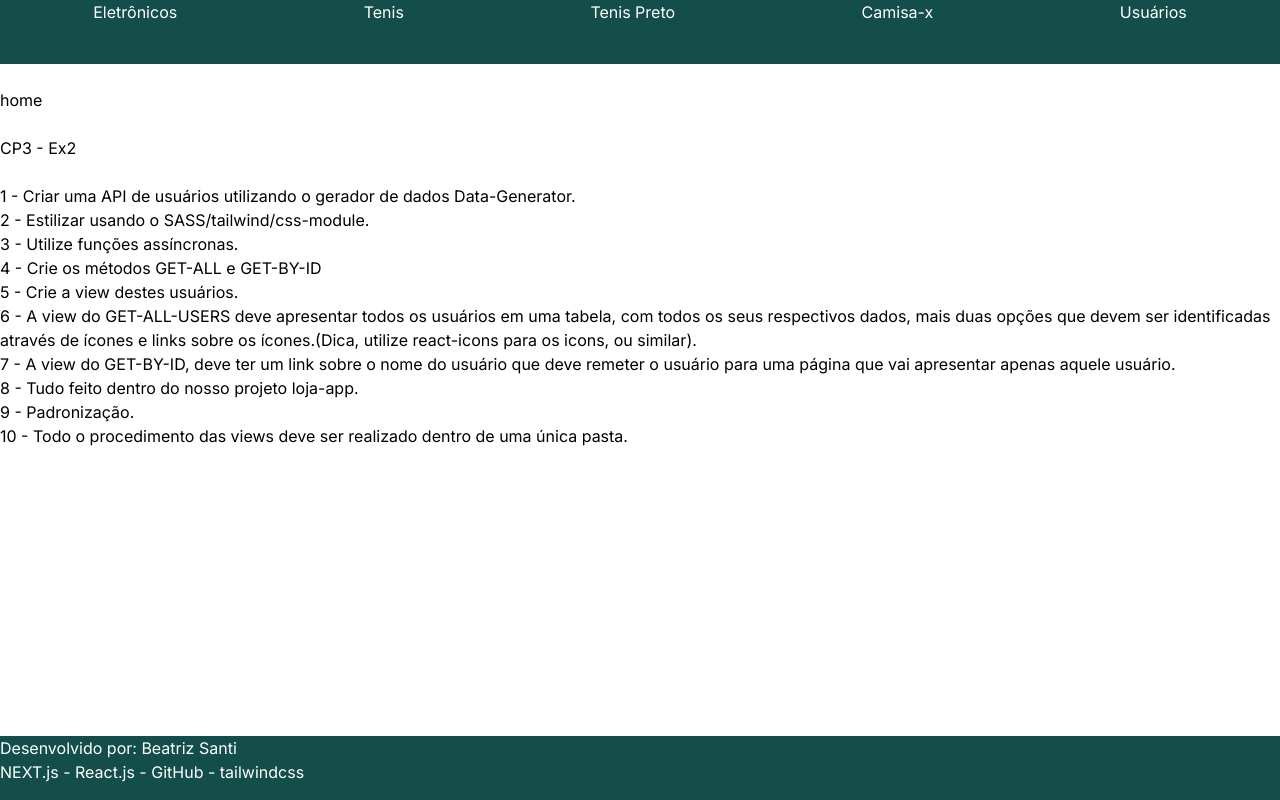
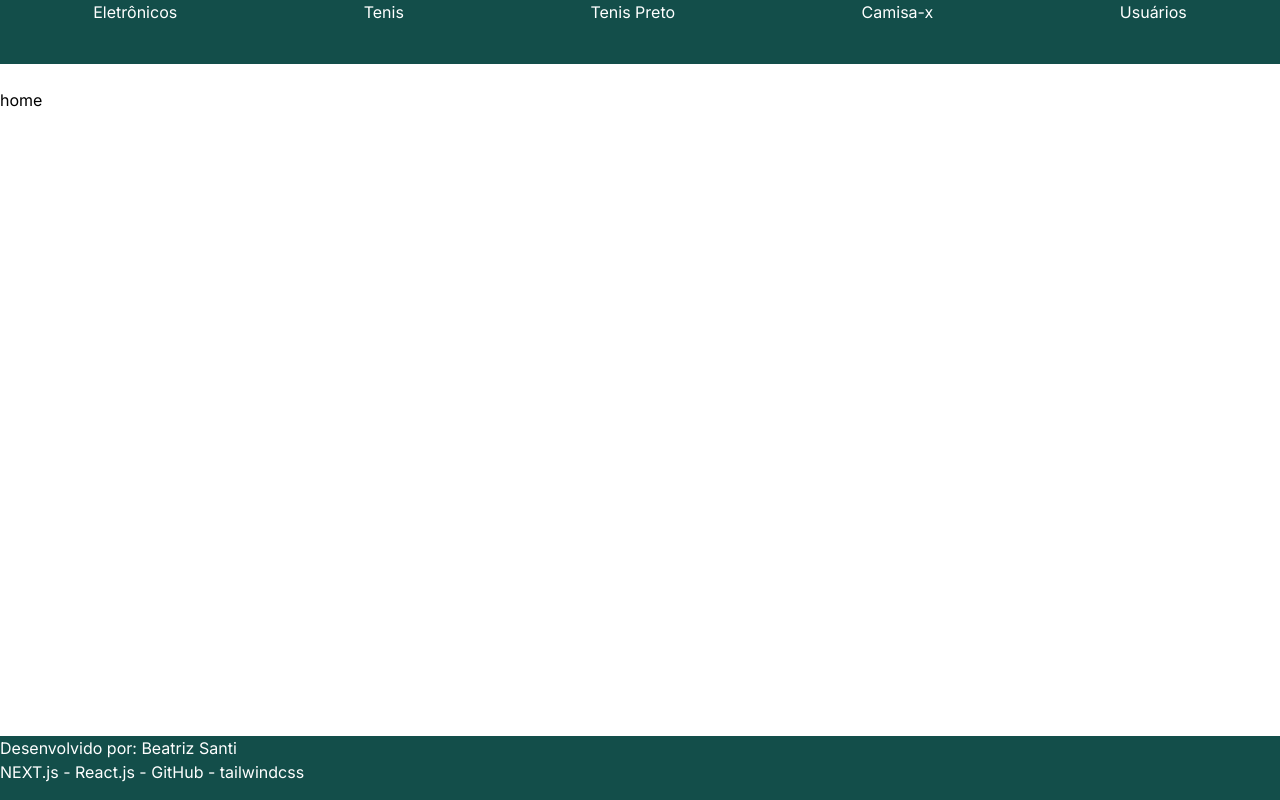
Before and after one commit to BeatrizSanti/loja-app, a Next.js app: page / in a window 1280 px wide. Built offline with nearby package versions, Linux system fonts and the light colour scheme.

Commit message:
Arrumando Imagens

```diff
--- a/next.config.js
+++ b/next.config.js
@@ -1,4 +1,5 @@
-/** @type {import('next').NextConfig} */
-const nextConfig = {}
-
-module.exports = nextConfig
+module.exports = {
+    images: {
+      domains: ['images.pexels.com'],
+    },
+  }
--- a/src/app/page.jsx
+++ b/src/app/page.jsx
@@ -6,20 +6,6 @@ export default function Home() {
     <div>
       <br/>
       <h1>home</h1>
-        <br/>
-        <p>CP3 - Ex2</p>
-          <br/>
-
-          <p>1 - Criar uma API de usuários utilizando o gerador de dados Data-Generator.<br/></p>
-          <p>2 - Estilizar usando o SASS/tailwind/css-module. <br/> </p>
-          <p>3 - Utilize funções assíncronas.<br/></p>
-          <p>4 - Crie os métodos GET-ALL e GET-BY-ID<br/></p>
-          <p>5 - Crie a view destes usuários.<br/></p>
-          <p>6 - A view do GET-ALL-USERS deve apresentar todos os usuários em uma tabela, com  todos os seus respectivos dados, mais duas opções que devem ser identificadas através de ícones e links sobre os ícones.(Dica, utilize react-icons para os icons, ou similar).<br/></p>
-          <p>7 - A view do GET-BY-ID, deve ter um link sobre o nome do usuário que deve remeter o usuário para uma página que vai apresentar apenas aquele usuário.<br/></p>
-          <p>8 - Tudo feito dentro do nosso projeto loja-app.<br/></p>
-          <p>9 - Padronização.<br/></p>
-          <p>10 - Todo o procedimento das views deve ser realizado dentro de uma única pasta.</p>
     </div>
   )
 }
```
